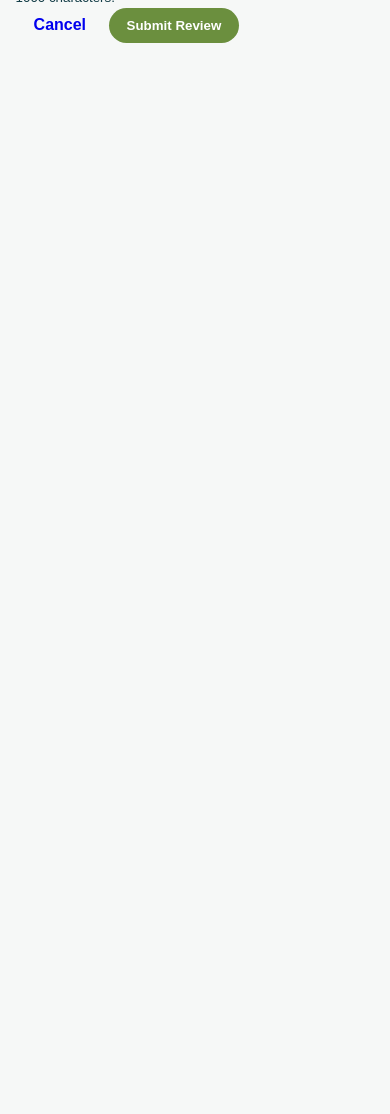
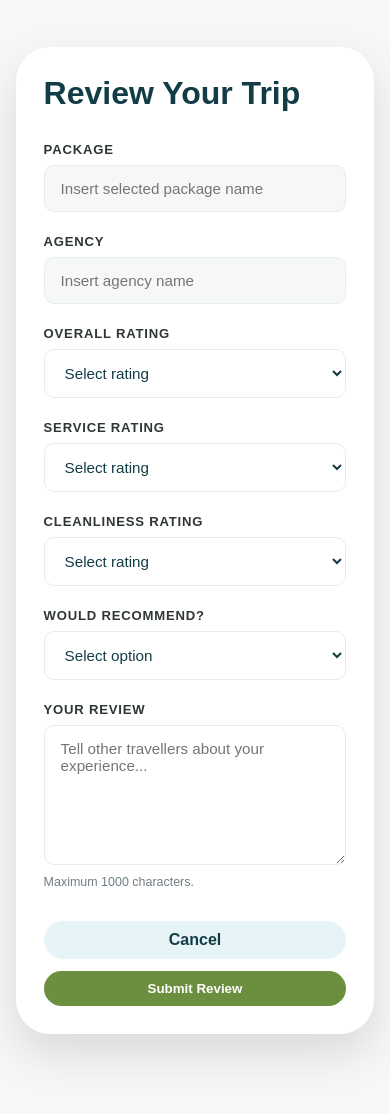
Before and after one commit to u25044215-Hannah/COS221_PA5_DB_Destinations, a PHP site: page /review.html in a window 390 px wide. Shown: the part 314-1428 px from the top of the page. Before the commit the page ends 357 px from the top, so only its background shows below. Run offline with PHP 8.4, Linux system fonts and the light colour scheme.

Commit message:
Add files via upload

```diff
--- /dev/null
+++ b/css/review.css
@@ -0,0 +1,142 @@
+.review-hero {
+  padding: 150px 0 70px;
+  background:
+    linear-gradient(160deg, rgba(18,60,70,0.94), rgba(18,60,70,0.68)),
+    url("../images/PrettyBackground.jpg") center/cover no-repeat;
+  color: white;
+}
+
+.review-hero h1 {
+  font-size: clamp(2.5rem, 5vw, 4.4rem);
+  margin-bottom: 12px;
+}
+
+.review-hero p {
+  color: rgba(255,255,255,0.75);
+  font-size: 1rem;
+}
+
+.review-layout {
+  padding: 48px 0 80px;
+}
+
+.review-card {
+  background: white;
+  border-radius: var(--radius-xl);
+  box-shadow: var(--shadow-med);
+  padding: 42px;
+  max-width: 920px;
+  margin: 0 auto;
+}
+
+.review-intro {
+  margin-bottom: 30px;
+}
+
+.review-intro h2 {
+  font-size: 2rem;
+  color: var(--dark);
+  margin-bottom: 8px;
+}
+
+.review-intro p {
+  color: var(--grey-text);
+  line-height: 1.7;
+}
+
+.review-form {
+  display: flex;
+  flex-direction: column;
+  gap: 22px;
+}
+
+.form-row {
+  display: grid;
+  grid-template-columns: 1fr 1fr;
+  gap: 22px;
+}
+
+.form-group label {
+  display: block;
+  margin-bottom: 8px;
+  font-size: 0.82rem;
+  font-weight: 700;
+  color: var(--charcoal);
+  text-transform: uppercase;
+  letter-spacing: 0.06em;
+}
+
+.form-group input,
+.form-group select,
+.form-group textarea {
+  width: 100%;
+  padding: 14px 16px;
+  border-radius: var(--radius-sm);
+  border: 1.5px solid var(--grey-light);
+  font-size: 0.95rem;
+  color: var(--dark);
+  background: white;
+  outline: none;
+  transition: var(--transition);
+  font-family: Arial, sans-serif;
+}
+
+.form-group textarea {
+  resize: vertical;
+  min-height: 140px;
+}
+
+.form-group input:focus,
+.form-group select:focus,
+.form-group textarea:focus {
+  border-color: var(--sky-deep);
+  box-shadow: 0 0 0 4px rgba(125,191,211,0.16);
+}
+
+.form-group input[readonly] {
+  background: var(--off-white);
+  color: var(--grey-text);
+}
+
+.form-group small {
+  display: block;
+  margin-top: 6px;
+  color: var(--grey-text);
+  font-size: 0.78rem;
+}
+
+.review-actions {
+  display: flex;
+  justify-content: flex-end;
+  gap: 12px;
+  flex-wrap: wrap;
+  padding-top: 10px;
+}
+
+.btn-soft {
+  background: rgba(125,191,211,0.18);
+  color: var(--dark);
+}
+
+.btn-soft:hover {
+  background: var(--sky);
+  color: white;
+}
+
+@media (max-width: 760px) {
+  .form-row {
+    grid-template-columns: 1fr;
+  }
+
+  .review-card {
+    padding: 28px;
+  }
+
+  .review-actions {
+    justify-content: stretch;
+  }
+
+  .review-actions .btn {
+    width: 100%;
+  }
+}
```
Also changed, not shown: css/home.css (+35 -0 lines).
